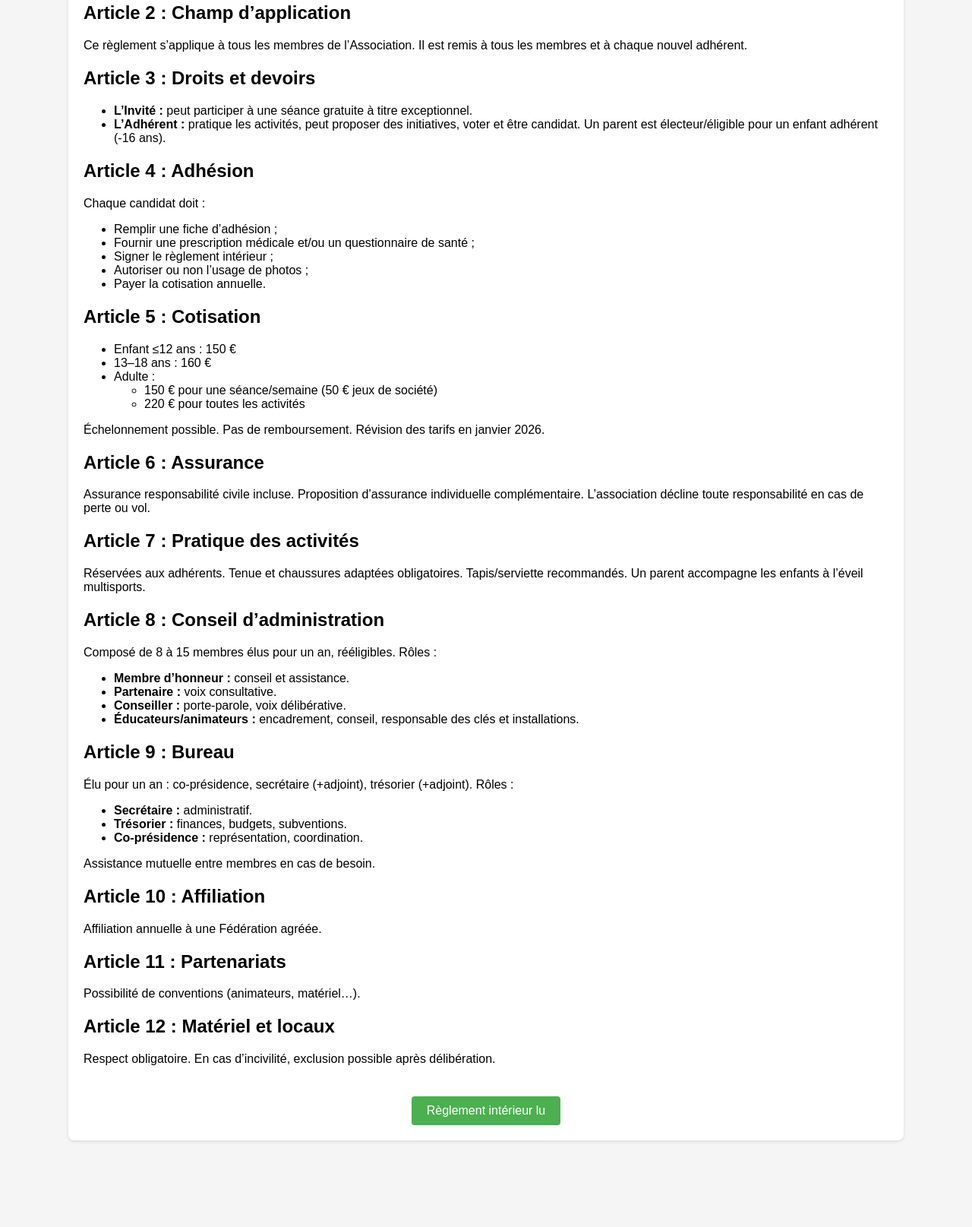
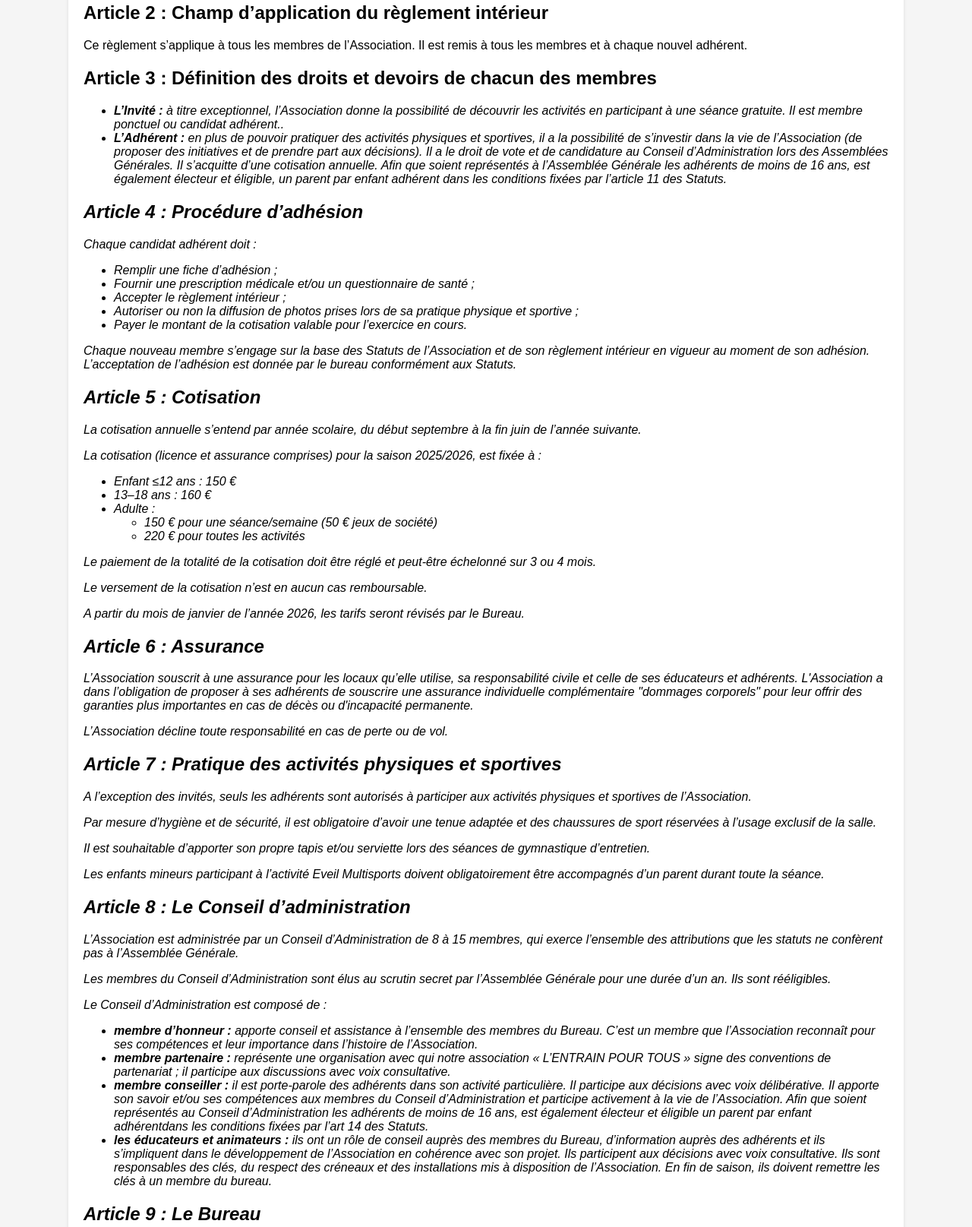
Before and after one commit to Nano33320/Formulaires_EPTs, a plain HTML site: page Règlement Intérieur_25-26.html in a window 1280 px wide. Shown: the part 456-2071 px from the top of the page at 76% size. Before the commit the page ends 2027 px from the top, so only its background shows below. Drawn offline with Linux system fonts and the light colour scheme.

Commit message:
Update Règlement Intérieur_25-26.html

```diff
--- a/Règlement Intérieur_25-26.html
+++ b/Règlement Intérieur_25-26.html
@@ -191,26 +191,29 @@
 	  <h2>Article 1 : Définition du règlement intérieur</h2>
 	  <p>Le présent règlement intérieur a pour but de préciser le fonctionnement de l’Association « L’ENTRAIN POUR TOUS » dans le cadre de ses statuts. Il a été adopté par le Conseil d’Administration réuni en Assemblée Générale Extraordinaire le 10 mai 2012.</p>
 
-	  <h2>Article 2 : Champ d’application</h2>
+	  <h2>Article 2 : Champ d’application du règlement intérieur</h2>
 	  <p>Ce règlement s’applique à tous les membres de l’Association. Il est remis à tous les membres et à chaque nouvel adhérent.</p>
 
-	  <h2>Article 3 : Droits et devoirs</h2>
+	  <h2>Article 3 : Définition des droits et devoirs de chacun des membres</h2>
 	  <ul>
-		<li><strong>L’Invité :</strong> peut participer à une séance gratuite à titre exceptionnel.</li>
-		<li><strong>L’Adhérent :</strong> pratique les activités, peut proposer des initiatives, voter et être candidat. Un parent est électeur/éligible pour un enfant adhérent (-16 ans).</li>
+		<li><strong><i>L’Invité :</strong><i/> à titre exceptionnel, l’Association donne la possibilité de découvrir les activités en participant à une séance gratuite. Il est membre ponctuel ou candidat adhérent..</li>
+		<li><strong>L’Adhérent :</strong> en plus de pouvoir pratiquer des activités physiques et sportives, il a la possibilité de s’investir dans la vie de l’Association (de proposer des initiatives et de prendre part aux décisions). Il a le droit de vote et de candidature au Conseil d’Administration lors des Assemblées Générales. Il s’acquitte d’une cotisation annuelle. Afin que soient représentés à l’Assemblée Générale les adhérents de moins de 16 ans, est également électeur et éligible, un parent par enfant adhérent dans les conditions fixées par l’article 11 des Statuts.</li>
 	  </ul>
 
-	  <h2>Article 4 : Adhésion</h2>
-	  <p>Chaque candidat doit :</p>
+	  <h2>Article 4 : Procédure d’adhésion</h2>
+	  <p>Chaque candidat adhérent doit :</p>
 	  <ul>
 		<li>Remplir une fiche d’adhésion ;</li>
 		<li>Fournir une prescription médicale et/ou un questionnaire de santé ;</li>
-		<li>Signer le règlement intérieur ;</li>
-		<li>Autoriser ou non l’usage de photos ;</li>
-		<li>Payer la cotisation annuelle.</li>
+		<li>Accepter le règlement intérieur ;</li>
+		<li>Autoriser ou non la diffusion de photos prises lors de sa pratique physique et sportive ;</li>
+		<li>Payer le montant de la cotisation valable pour l’exercice en cours.</li>
 	  </ul>
+	  <p>Chaque nouveau membre s’engage sur la base des Statuts de l’Association et de son règlement intérieur en vigueur au moment de son adhésion. L’acceptation de l’adhésion est donnée par le bureau conformément aux Statuts. </p>
 
 	  <h2>Article 5 : Cotisation</h2>
+	  <p>La cotisation annuelle s’entend par année scolaire, du début septembre à la fin juin de l’année suivante.</p>
+	  <p>La cotisation (licence et assurance comprises) pour la saison 2025/2026, est fixée à :</p>
 	  <ul>
 		<li>Enfant ≤12 ans : 150 €</li>
 		<li>13–18 ans : 160 €</li>
@@ -221,40 +224,52 @@
 		  </ul>
 		</li>
 	  </ul>
-	  <p>Échelonnement possible. Pas de remboursement. Révision des tarifs en janvier 2026.</p>
+	  <p>Le paiement de la totalité de la cotisation doit être réglé et peut-être échelonné sur 3 ou 4 mois.</p>
+	  <p>Le versement de la cotisation n’est en aucun cas remboursable.</p>
+	  <p>A partir du mois de janvier de l’année 2026, les tarifs seront révisés par le Bureau.</p>
 
 	  <h2>Article 6 : Assurance</h2>
-	  <p>Assurance responsabilité civile incluse. Proposition d’assurance individuelle complémentaire. L’association décline toute responsabilité en cas de perte ou vol.</p>
+	  <p>L’Association souscrit à une assurance pour les locaux qu’elle utilise, sa responsabilité civile et celle de ses éducateurs et adhérents. L'Association a dans l’obligation de proposer à ses adhérents de souscrire une assurance individuelle complémentaire "dommages corporels" pour leur offrir des garanties plus importantes en cas de décès ou d'incapacité permanente.</p>
+	  <p>L’Association décline toute responsabilité en cas de perte ou de vol.</p>
 
-	  <h2>Article 7 : Pratique des activités</h2>
-	  <p>Réservées aux adhérents. Tenue et chaussures adaptées obligatoires. Tapis/serviette recommandés. Un parent accompagne les enfants à l’éveil multisports.</p>
+	  <h2>Article 7 : Pratique des activités physiques et sportives</h2>
+	  <p>A l’exception des invités, seuls les adhérents sont autorisés à participer aux activités physiques et sportives de l’Association.</p>
+	  <p>Par mesure d’hygiène et de sécurité, il est obligatoire d’avoir une tenue adaptée et des chaussures de sport réservées à l’usage exclusif de la salle.</p>
+	  <p>Il est souhaitable d’apporter son propre tapis et/ou serviette lors des séances de gymnastique d’entretien.</p>
+	  <p>Les enfants mineurs participant à l’activité Eveil Multisports doivent obligatoirement être accompagnés d’un parent durant toute la séance.</p>
 
-	  <h2>Article 8 : Conseil d’administration</h2>
-	  <p>Composé de 8 à 15 membres élus pour un an, rééligibles. Rôles :</p>
+	  <h2>Article 8 : Le Conseil d’administration</h2>
+	  <p>L’Association est administrée par un Conseil d’Administration de 8 à 15 membres, qui exerce l’ensemble des attributions que les statuts ne confèrent pas à l’Assemblée Générale.</p>
+	  <p>Les membres du Conseil d’Administration sont élus au scrutin secret par l’Assemblée Générale pour une durée d’un an. Ils sont rééligibles.</p>
+	  <p>Le Conseil d’Administration est composé de :</p>
 	  <ul>
-		<li><strong>Membre d’honneur :</strong> conseil et assistance.</li>
-		<li><strong>Partenaire :</strong> voix consultative.</li>
-		<li><strong>Conseiller :</strong> porte-parole, voix délibérative.</li>
-		<li><strong>Éducateurs/animateurs :</strong> encadrement, conseil, responsable des clés et installations.</li>
+		<li><strong><i>membre d’honneur :</i></strong> apporte conseil et assistance à l’ensemble des membres du Bureau. C’est un membre que l’Association reconnaît pour ses compétences et leur importance dans l’histoire de l’Association.</li>
+		<li><strong><i>membre partenaire :</i></strong> représente une organisation avec qui notre association « L’ENTRAIN POUR TOUS » signe des conventions de partenariat ; il participe aux discussions avec voix consultative.</li>
+		<li><strong><i>membre conseiller :</i></strong> il est porte-parole des adhérents dans son activité particulière. Il participe aux décisions avec voix délibérative. Il apporte son savoir et/ou ses compétences aux membres du Conseil d’Administration et participe activement à la vie de l’Association. Afin que soient représentés au Conseil d’Administration les adhérents de moins de 16 ans, est également électeur et éligible un parent par enfant adhérentdans les conditions fixées par l’art 14 des Statuts.</li>
+		<li><strong><i>les éducateurs et animateurs :</i></strong>  ils ont un rôle de conseil auprès des membres du Bureau, d’information auprès des adhérents et ils s’impliquent dans le développement de l’Association en cohérence avec son projet. Ils participent aux décisions avec voix consultative. Ils sont responsables des clés, du respect des créneaux et des installations mis à disposition de l’Association. En fin de saison, ils doivent remettre les clés à un membre du bureau.</li>
 	  </ul>
 
-	  <h2>Article 9 : Bureau</h2>
-	  <p>Élu pour un an : co-présidence, secrétaire (+adjoint), trésorier (+adjoint). Rôles :</p>
+	  <h2>Article 9 : Le Bureau</h2>
+	  <p>Le conseil d’administration élit en son sein, au scrutin secret, un Bureau composé d’une co-présidence, d’un secrétaire (+ un adjoint), d’un trésorier (+ un adjoint) tous les ans pour une durée d’un an.</p>
+	  <p>Le bureau doit assurer le bon fonctionnement, la représentation, la gestion et le développement de l’Association au quotidien.</p>
+	  <p>Le Bureau est composé de :</p>
 	  <ul>
-		<li><strong>Secrétaire :</strong> administratif.</li>
-		<li><strong>Trésorier :</strong> finances, budgets, subventions.</li>
-		<li><strong>Co-présidence :</strong> représentation, coordination.</li>
+		<li><strong><i>un secrétaire et un secrétaire adjoint :</i></strong> ils assurent le bon fonctionnement administratif de l’Association : convocation, réunion, compte-rendu, tenue des registres.</li>
+		<li><strong><i>un trésorier et un trésorier adjoint :</i></strong>  ils sont responsables de la gestion et des finances de l’Association : gestion au jour le jour, cotisations, factures, collecte de dons, écritures comptables etc. mais aussi établissement des budgets, des bulletins de paye et préparation des demandes de subvention.</li>
+		<li><strong><i>Une co-présidence :</i></strong> elle représente l’Association auprès des tiers et du public et est la responsable juridique des relations publiques. Outre ses fonctions statutaires, elle doit se consacrer à la recherche et au maintien des membres dans l’Association, à la mise en contact des membres et plus généralement à toute action visant à l’objet de l’Association. Elle coordonne les activités des membres du bureau et assure le fonctionnement démocratique de l’Association. Cette répartition des tâches entre les membres du bureau n’exclut pas une assistance mutuelle des membres entre eux afin de faire face à des surcharges, indisponibilités ou difficultés temporaires.</li>
 	  </ul>
 	  <p>Assistance mutuelle entre membres en cas de besoin.</p>
 
 	  <h2>Article 10 : Affiliation</h2>
-	  <p>Affiliation annuelle à une Fédération agréée.</p>
+	  <p>Pour toutes les activités physiques et sportives l’association « L’ENTRAIN POUR TOUS » s’affilie à une Fédération de tutelle agréée, désignée chaque année en Assemblée Générale.</p>
 
-	  <h2>Article 11 : Partenariats</h2>
-	  <p>Possibilité de conventions (animateurs, matériel…).</p>
+	  <h2>Article 11 : Convention de partenariat</h2>
+	  <p>L’Association a la possibilité d’établir avec d’autres organisations, des conventions de partenariat : mise à disposition d’animateurs, prêts de matériel, … </p>
 
 	  <h2>Article 12 : Matériel et locaux</h2>
-	  <p>Respect obligatoire. En cas d’incivilité, exclusion possible après délibération.</p>
+	  <p>Les adhérents s’engagent à respecter le matériel et les locaux mis à leur disposition. </p>
+	  <br>
+	  <p><strong>En cas de non-respect des règles élémentaires de civisme, le bureau se réserve le droit d’interdire, après délibération, aux membres concernés, la participation aux activités physiques et sportives de l’Association.</strong></p>
 
 	<div style="text-align: center; margin-top: 40px;">
 	  <button onclick="window.close()">Règlement intérieur lu</button>
```
